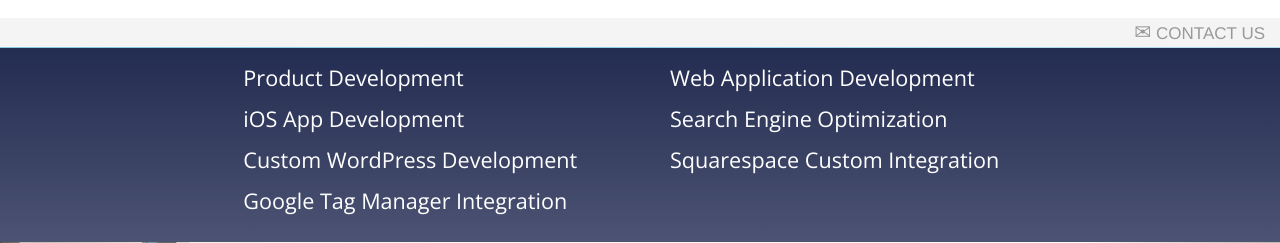
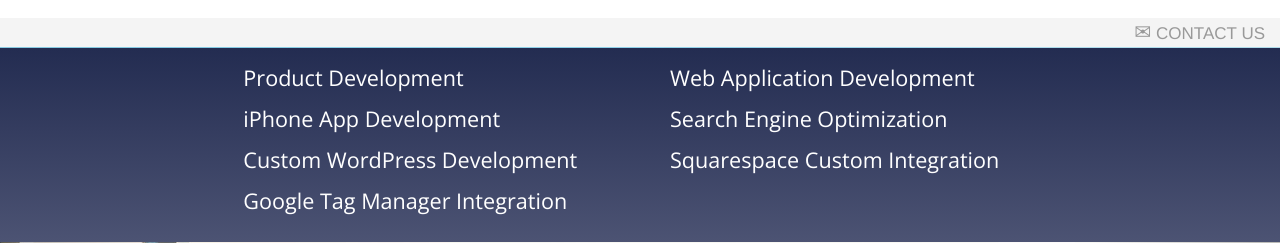
Before and after one commit to mstearne/emix, a PHP site: page / in a window 1280 px wide. Shown: the part 158-401 px from the top of the page. Run offline with PHP 8.4, Linux system fonts and the light colour scheme.

Commit message:
Update index.php

```diff
--- a/index.php
+++ b/index.php
@@ -63,7 +63,7 @@
         <div class="col-xs-6 col-sm-6 col-md-4 col-lg-4">
             <div class="panel-body">
                 <p id="pd">Product Development </p>
-                <p>iOS App Development </p>
+                <p>iPhone App Development </p>
                 <p>Custom WordPress Development</p>
                 <p>Google Tag Manager Integration</p>
             </div>
```
